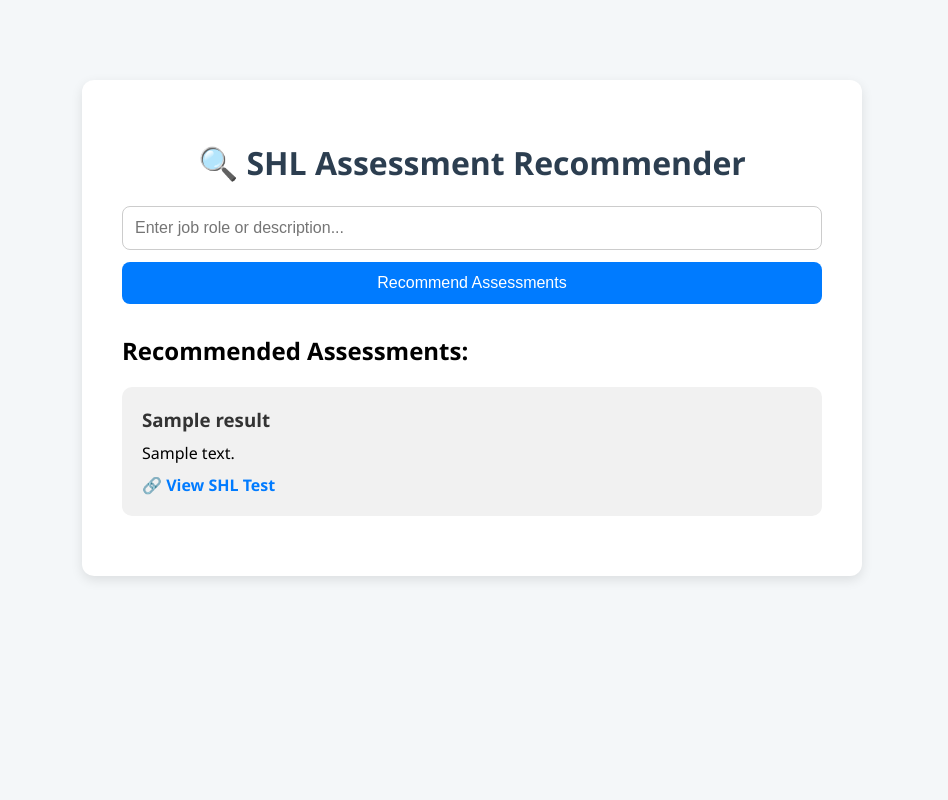
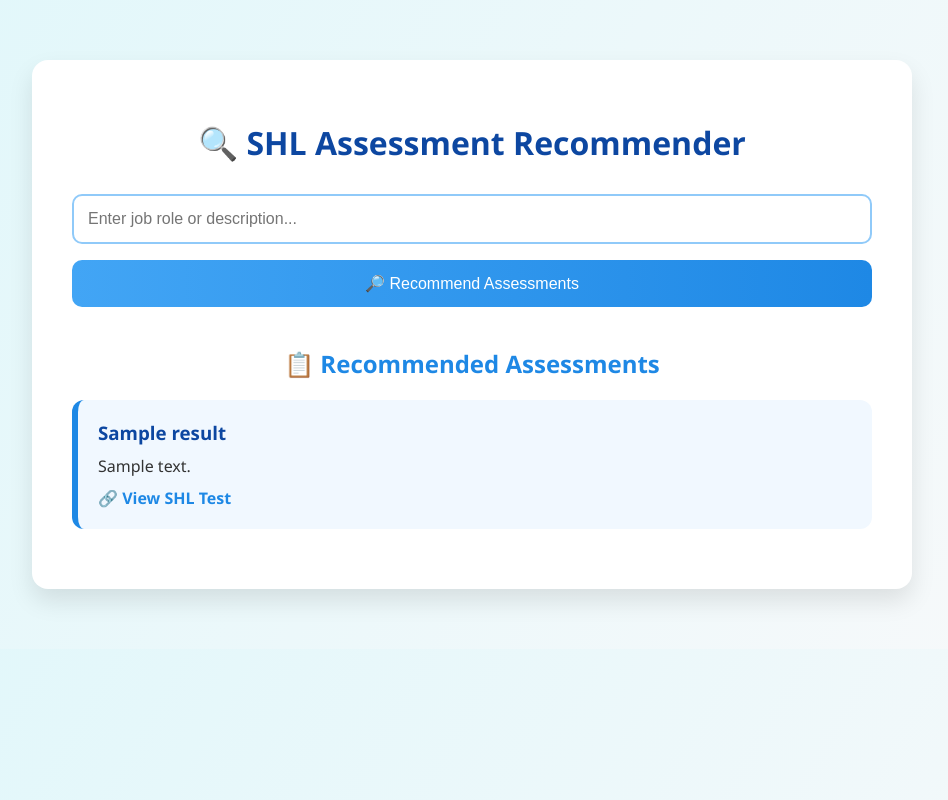
Before and after one commit to MedhaswiAramati/SHL_R1, a Python web app: template templates/index.html in a window 1280 px wide. Shown: the whole page, without its empty margins (168-1116 px from the left). Run offline with Jinja, Linux system fonts and the light colour scheme; the template is opened without the code that fills it: most values are stand-ins (such as "Sample title", 1, 10 or a date in 2020).

Commit message:
🚀 Initial complete project push

```diff
--- a/requirements.txt
+++ b/requirements.txt
@@ -6,3 +6,4 @@
 uvicorn
 python-dotenv
 google-generativeai
+scikit-learn
--- a/static/style.css
+++ b/static/style.css
@@ -1,13 +1,13 @@
 body {
     font-family: 'Segoe UI', sans-serif;
-    background-color: #f0f4f8;
+    background-color: #9cc5ef;
     color: #333;
     padding: 2rem;
   }
   .container {
     max-width: 800px;
     margin: auto;
-    background: white;
+    background: rgb(230, 171, 171);
     padding: 2rem;
     border-radius: 10px;
     box-shadow: 0 0 20px rgba(0,0,0,0.1);
--- a/templates/index.html
+++ b/templates/index.html
@@ -1,70 +1,90 @@
 <!DOCTYPE html>
 <html lang="en">
 <head>
-    <meta charset="UTF-8">
+  <meta charset="UTF-8" />
   <title>SHL Assessment Recommender</title>
   <style>
     body {
       font-family: 'Segoe UI', Tahoma, Geneva, Verdana, sans-serif;
-            background: #f4f7f9;
+      background: linear-gradient(120deg, #e0f7fa, #f8f9fa);
       margin: 0;
       padding: 0;
     }
     .container {
-            max-width: 700px;
-            margin: 80px auto;
+      max-width: 800px;
+      margin: 60px auto;
       padding: 40px;
-            background: white;
-            border-radius: 12px;
-            box-shadow: 0 4px 12px rgba(0,0,0,0.1);
+      background: #ffffff;
+      border-radius: 16px;
+      box-shadow: 0 12px 24px rgba(0, 0, 0, 0.1);
     }
     h1 {
       text-align: center;
-            color: #2c3e50;
+      color: #0d47a1;
+      margin-bottom: 30px;
     }
     form {
       display: flex;
       flex-direction: column;
-            gap: 12px;
+      gap: 16px;
     }
     input[type="text"] {
-            padding: 12px;
-            border: 1px solid #ccc;
-            border-radius: 8px;
+      padding: 14px;
       font-size: 16px;
+      border: 2px solid #90caf9;
+      border-radius: 10px;
+      outline: none;
+      transition: border-color 0.3s ease;
+    }
+    input[type="text"]:focus {
+      border-color: #42a5f5;
     }
     button {
-            padding: 12px;
-            background-color: #007bff;
+      padding: 14px;
+      font-size: 16px;
+      background: linear-gradient(90deg, #42a5f5, #1e88e5);
+      color: white;
       border: none;
-            color: white;
-            font-size: 16px;
-            border-radius: 8px;
+      border-radius: 10px;
       cursor: pointer;
+      transition: background 0.3s ease;
     }
     button:hover {
-            background-color: #0056b3;
+      background: linear-gradient(90deg, #1e88e5, #1565c0);
     }
     .results {
-            margin-top: 30px;
+      margin-top: 40px;
+    }
+    .results h2 {
+      text-align: center;
+      color: #1e88e5;
+      margin-bottom: 20px;
     }
     .assessment {
-            background-color: #f1f1f1;
+      background: #f1f8ff;
+      border-left: 6px solid #1e88e5;
       padding: 20px;
+      border-radius: 12px;
       margin-bottom: 20px;
-            border-radius: 10px;
+      transition: transform 0.2s ease;
+    }
+    .assessment:hover {
+      transform: scale(1.02);
+      box-shadow: 0 6px 12px rgba(30, 136, 229, 0.15);
     }
     .assessment h3 {
       margin: 0 0 10px;
-            color: #333;
+      color: #0d47a1;
     }
     .assessment p {
       margin: 0 0 10px;
+      color: #333;
     }
     .assessment a {
-            color: #007bff;
+      display: inline-block;
+      color: #1e88e5;
+      font-weight: bold;
       text-decoration: none;
-            font-weight: bold;
     }
     .assessment a:hover {
       text-decoration: underline;
@@ -75,13 +95,13 @@
   <div class="container">
     <h1>🔍 SHL Assessment Recommender</h1>
     <form method="POST">
-            <input type="text" name="query" placeholder="Enter job role or description..." required>
-            <button type="submit">Recommend Assessments</button>
+      <input type="text" name="query" placeholder="Enter job role or description..." required />
+      <button type="submit">🔎 Recommend Assessments</button>
     </form>
 
     {% if results %}
     <div class="results">
-            <h2>Recommended Assessments:</h2>
+      <h2>📋 Recommended Assessments</h2>
       {% for title, description, url in results %}
       <div class="assessment">
         <h3>{{ title }}</h3>
```
Also changed, not shown: app.py (+31 -12 lines), models/gemini_utils.py (+12 -28 lines), models/recommender.py (+45 -17 lines), .streamlit/secrets.toml (added). Lines whose indentation alone changed are shown as unchanged.
